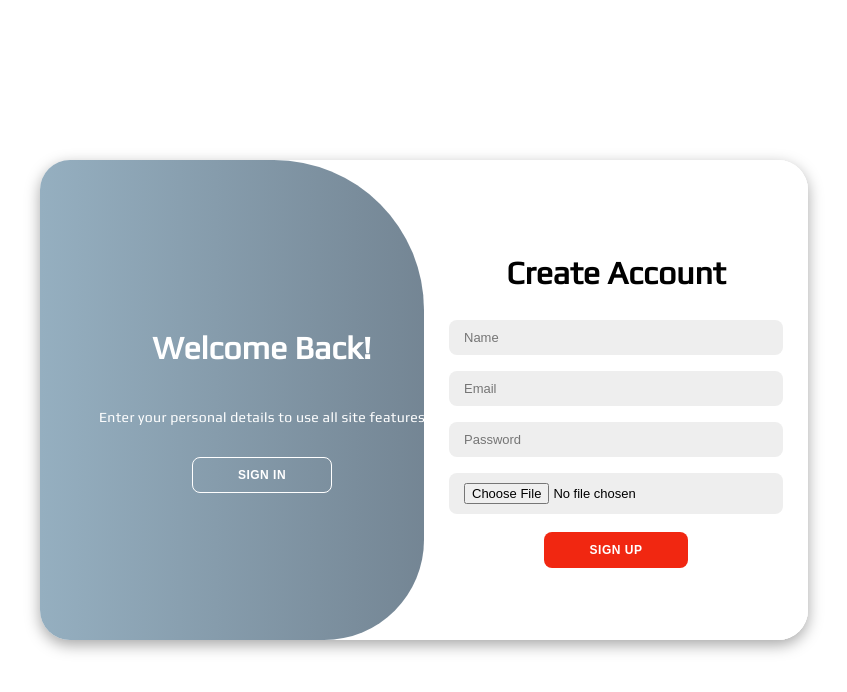
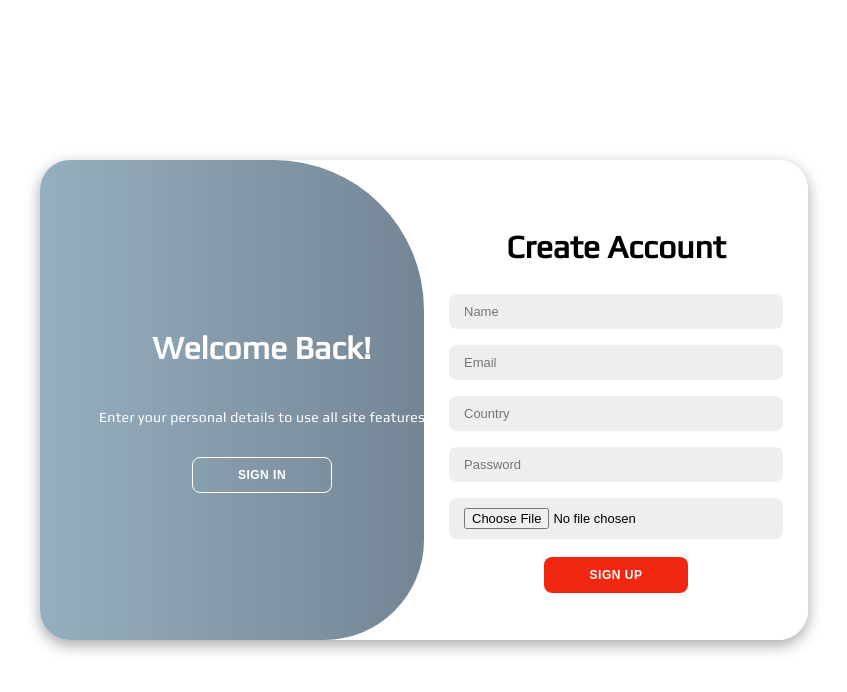
Before and after one commit to runtime-error786/Tech-Gadgets-Website, a Next.js app in the folder wen-final/: page /signin in a window 1280 px wide. Both pictures are taken after a click on the button "SIGN UP". Shown: the top 692 px of the page, without its empty margins (280-1127 px from the left). Built offline with nearby package versions, Linux system fonts and the light colour scheme.

Commit message:
some naming convention correct

```diff
--- a/wen-final/src/app/home/Banner/ban.js
+++ b/wen-final/src/app/home/Banner/ban.js
@@ -2,6 +2,7 @@ import { Anton } from "next/font/google";
 const inter = Anton({ subsets: ["latin"], weight: "400" });
 import Image from "next/image";
 import "./Style.css"
+
 let Ban = () => {
     return (
         <>
--- a/wen-final/src/app/home/layout.js
+++ b/wen-final/src/app/home/layout.js
@@ -12,6 +12,7 @@ import { RevealWrapper } from 'next-reveal'
 
 config.autoAddCss = false;
 const inter = Play({ subsets: ["latin"],weight:"400" });
+
 export default function RootLayout({ children }) {
   const [isMobile, setIsMobile] = useState(false);
 
--- a/wen-final/src/app/home/nav/Navmob.js
+++ b/wen-final/src/app/home/nav/Navmob.js
@@ -4,6 +4,7 @@ import {
     faLaptop, faMobile, faDesktop, faStopwatch, faTv, faKeyboard, faShop
 } from "@fortawesome/free-solid-svg-icons";
 import { BsSmartwatch } from "react-icons/bs";
+
 let Navmob = () => {
     return (
         <>
@@ -11,7 +12,7 @@ let Navmob = () => {
                 <button class="btn btn-secondary dropdown-toggle" type="button" data-bs-toggle="dropdown" aria-expanded="false" style={{backgroundColor:"white",color:"black"}}>
                     Category
                 </button>
-                <ul class="dropdown-menu">
+                <ul class="dropdown-menu" >
                     <li><Link className="dropdown-item" href=""><FontAwesomeIcon icon={faShop}></FontAwesomeIcon> All</Link></li>
                     <li><Link className="dropdown-item" href=""><FontAwesomeIcon icon={faLaptop}></FontAwesomeIcon> Laptop</Link></li>
                     <li><Link className="dropdown-item" href=""><FontAwesomeIcon icon={faMobile}></FontAwesomeIcon> Phone</Link></li>
--- a/wen-final/src/app/signin/Nav.js
+++ b/wen-final/src/app/signin/Form.js
@@ -5,7 +5,8 @@ import Script1 from './Script';
 import { GoogleLogin } from '@react-oauth/google';
 import "./Style.css";
 import Link from "next/link";
-const Sidebar = () => {
+
+const Form = () => {
     let hello = ()=>{
 
     }
@@ -18,6 +19,8 @@ const Sidebar = () => {
                         placeholder="Name" />
                     <input type="email"
                         placeholder="Email" />
+                         <input type="text"
+                        placeholder="Country" />
                     <input type="password"
                         placeholder="Password" />
                         <input type="file"/>
@@ -56,4 +59,4 @@ const Sidebar = () => {
     );
 }
 
-export default Sidebar;
+export default Form;
--- a/wen-final/src/app/signin/layout.js
+++ b/wen-final/src/app/signin/layout.js
@@ -2,7 +2,9 @@ import { Play } from "next/font/google";
 const inter = Play({ subsets: ["latin"],weight:"400" });
 import "@fortawesome/fontawesome-svg-core/styles.css";
 import { config } from "@fortawesome/fontawesome-svg-core";
+
 config.autoAddCss = false;
+
 export default function RootLayout({ children }) {
   return (
     <html lang="en" className={inter.className}>
--- a/wen-final/src/app/signin/page.js
+++ b/wen-final/src/app/signin/page.js
@@ -1,10 +1,10 @@
-import Sidebar from "./Nav";
-let r = ()=>{
+import Form from "./Form";
+let Page = ()=>{
     return(
         <>
-        <Sidebar></Sidebar>
+        <Form></Form>
         </>
     )
 }
 
-export default r;
+export default Page;
```
